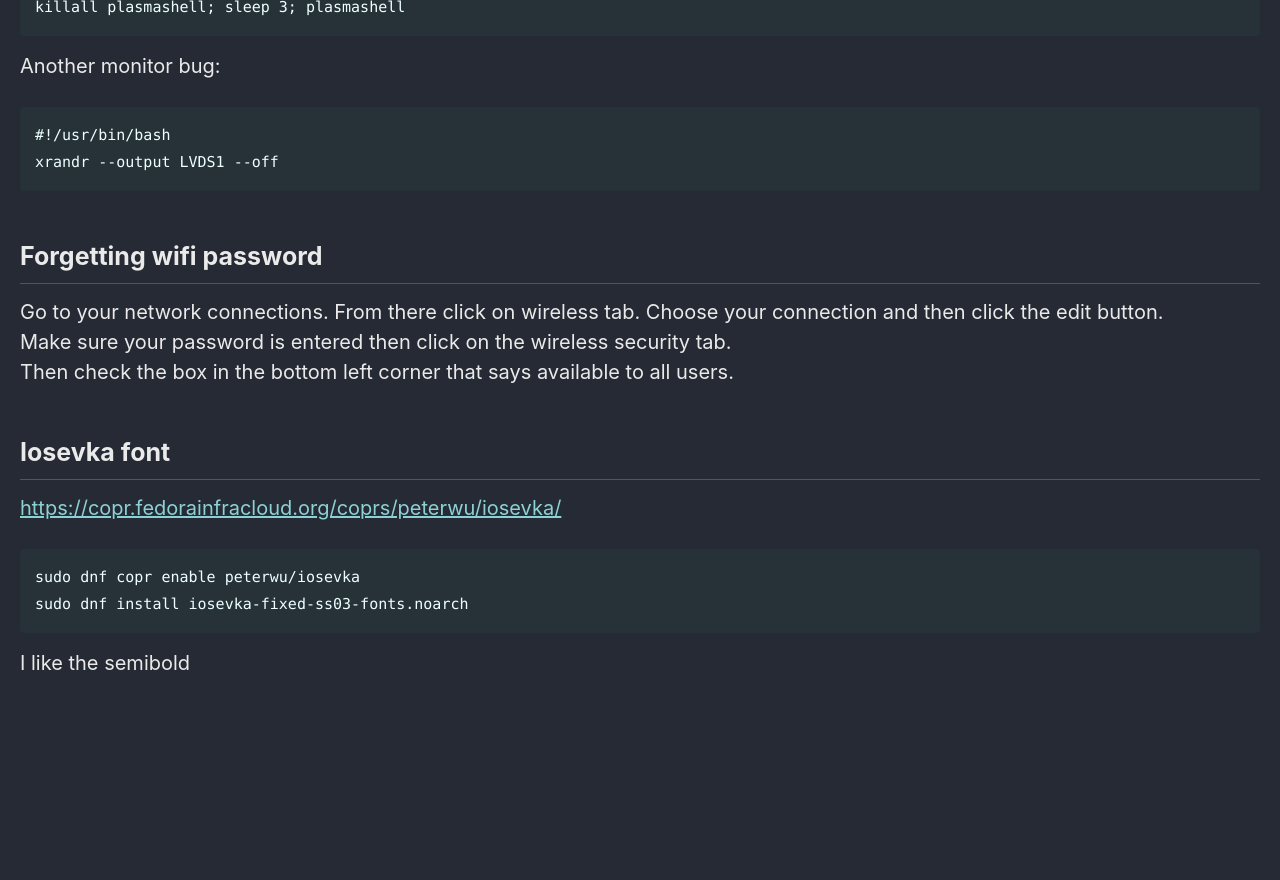
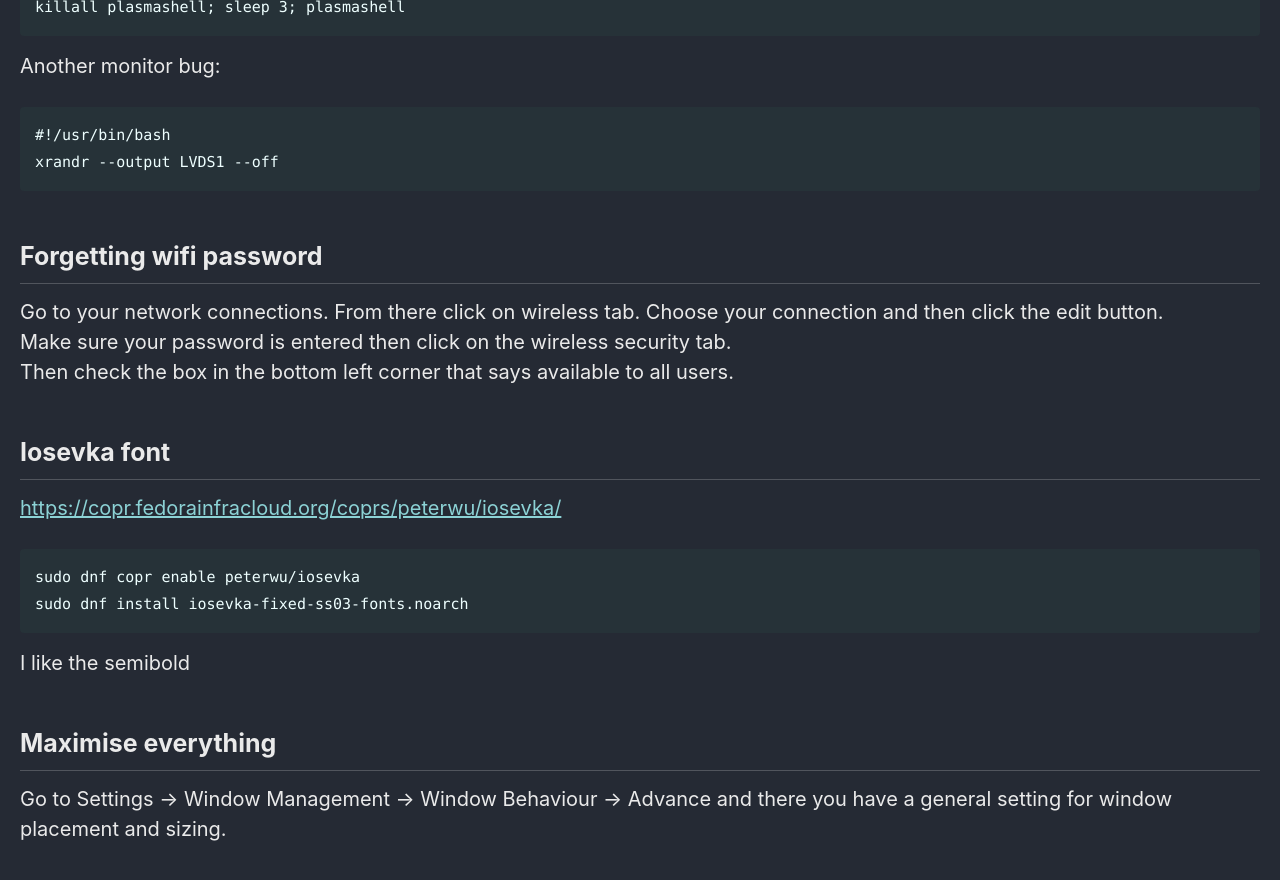
Before and after one commit to Connor-McCartney/Connor-McCartney.github.io, a Jekyll site: the page built from _pages/misc/KDE-Plasma.md, in a window 1280 px wide and 900 px high, scrolled down 1862 px. Shown: the top 880 px of the window. Built offline with Jekyll 4.4.1, drawn with Linux system fonts in a browser that asks for light colours; cached includes are drawn as plain includes; before the commit the page ends 2596 px from its top, so only the background shows below that.

Commit message:
Update KDE-Plasma.md

````diff
--- a/_pages/misc/KDE-Plasma.md
+++ b/_pages/misc/KDE-Plasma.md
@@ -88,3 +88,8 @@ sudo dnf install iosevka-fixed-ss03-fonts.noarch
 ```
 
 I like the semibold
+
+
+## Maximise everything
+
+Go to Settings -> Window Management -> Window Behaviour -> Advance and there you have a general setting for window placement and sizing.
````
